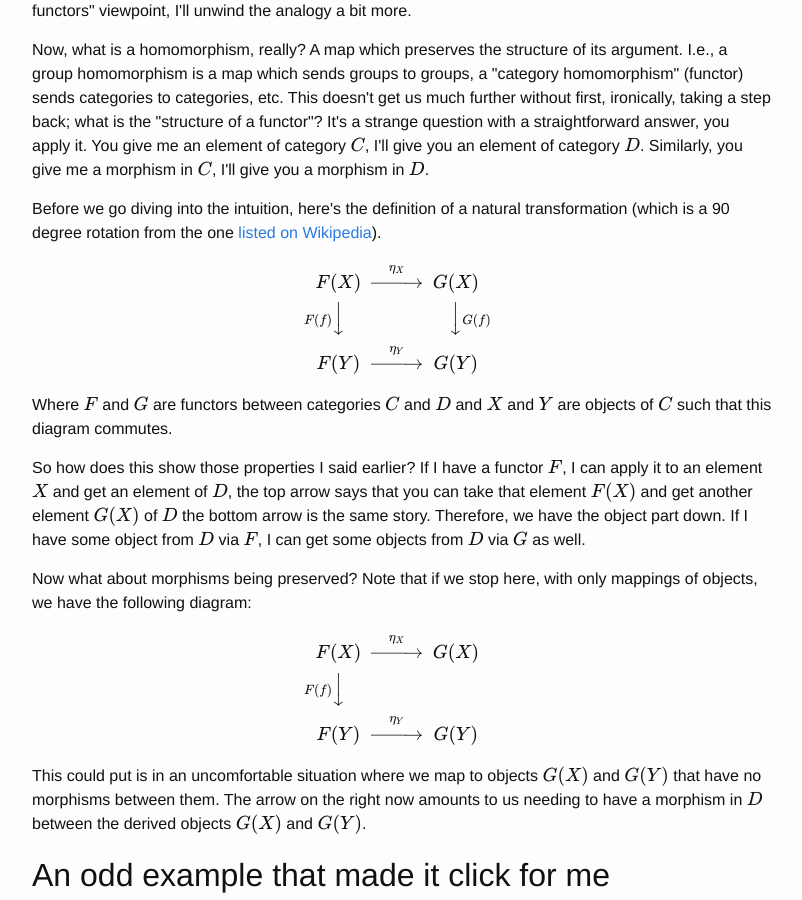
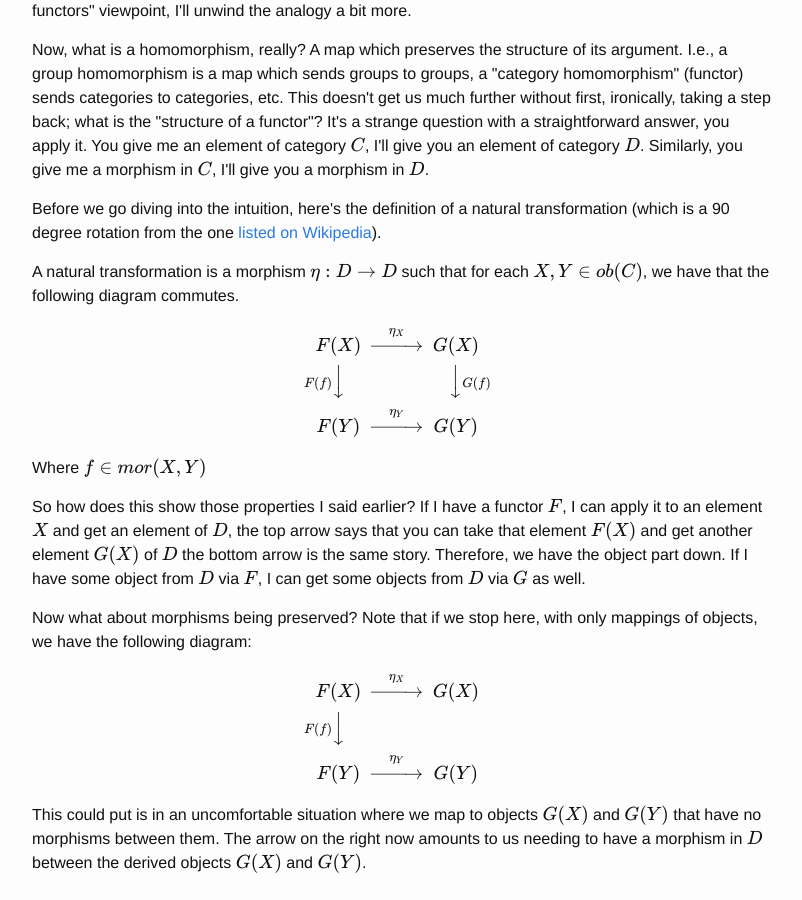
Before and after one commit to b-t-g/b-t-g.github.io, a Jekyll site: the page built from _posts/2018-04-11-understanding-natural-transformations.html, in a window 1280 px wide and 900 px high, scrolled down 447 px. Shown: the whole window, without its empty margins (238-1040 px from the left). Built offline with Jekyll 4.4.1, drawn with Linux system fonts in a browser that asks for light colours; formulas are drawn with MathJax 3.

Commit message:
Clarify the definition of natural transformation.

```diff
--- a/_posts/2018-04-11-understanding-natural-transformations.html
+++ b/_posts/2018-04-11-understanding-natural-transformations.html
@@ -39,12 +39,13 @@ Before we go diving into the intuition, here's the definition of a natural trans
 </p>
 
 <p>
+A natural transformation is a morphism \(\eta: D\to D\) such that for each \(X,Y\in ob(C)\), we have that the following diagram commutes.
 \[\begin{CD}
 F(X) @>\eta_X>> G(X) \\
 @VF(f)VV        @VVG(f)V \\
 F(Y) @>\eta_Y>> G(Y)
 \end{CD} \]
-Where \(F\) and \(G\) are functors between categories \(C\) and \(D\) and \(X\) and \(Y\) are objects of \(C\) such that this diagram commutes.
+Where \(f\in mor(X,Y)\)
 </p>
 
 <p>
--- a/src/drafts/understanding-natural-transformations.org
+++ b/src/drafts/understanding-natural-transformations.org
@@ -29,12 +29,13 @@ I'll give you a morphism in $D$.
 
 Before we go diving into the intuition, here's the definition of a natural transformation (which is a 90 degree rotation from the one [[https://en.wikipedia.org/wiki/Natural_transformation#Definition][listed on Wikipedia]]).
 
+A natural transformation is a morphism $\eta: D\to D$ such that for each $X,Y\in ob(C)$, we have that the following diagram commutes.
 \[\begin{CD}
 F(X) @>\eta_X>> G(X) \\
 @VF(f)VV        @VVG(f)V \\
 F(Y) @>\eta_Y>> G(Y)
 \end{CD} \]
-Where $F$ and $G$ are functors between categories $C$ and $D$ and $X$ and $Y$ are objects of $C$ such that this diagram commutes.
+Where $f\in mor(X,Y)$
 
 So how does this show those properties I said earlier? If I have a functor $F$, I can apply it to an element $X$ and get an element of $D$, the top arrow says that you can take that
 element $F(X)$ and get another element $G(X)$ of $D$ the bottom arrow is the same story. Therefore, we have the object part down. If I have some object from $D$ via $F$, I can get some
```
